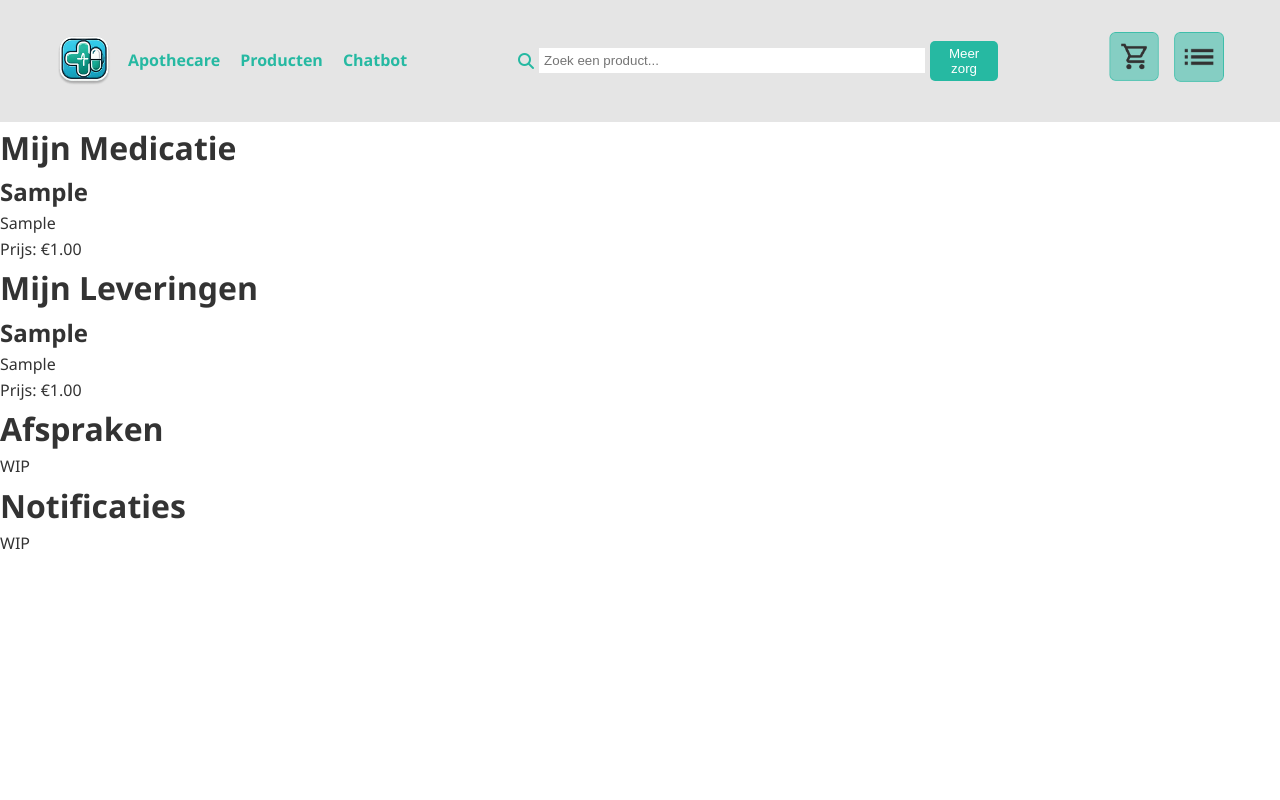
After one commit to SonJoeyKong/webshop-, a PHP site: page /php/klanten/dashboard.php in a window 1280 px wide. The commit adds this page. Run offline with PHP 8.4, Linux system fonts and the light colour scheme; the visitor is signed in with stand-in values (Sample User, id 1); tables that the repository leaves empty or names only in its code hold one stand-in row (values such as "Sample post").

Commit message:
Redirect naar goede dashboard bij role, inhoud van klanten dashboard gemaakt. Login wordt nu ook een Role bij de session gemaakt.

```diff
--- a/php/dashboard.php
+++ b/php/dashboard.php
@@ -5,19 +5,16 @@ session_start();
 if (isset($_SESSION['role'])) {
     if ($_SESSION['role'] === 'user') {
         // Redirect to klanten
-        header('Location: klanten.php');
+        header('Location: klanten/dashboard.php');
         exit();
     } elseif ($_SESSION['role'] === 'personeel') {
-        // Redirect to personeel/dashboard.php
         header('Location: personeel/dashboard.php');
         exit();
     } else {
-        // If role is not recognized, redirect to a default page or show an error
         echo "Onbekende rol. Neem contact op met de beheerder.";
         exit();
     }
 } else {
-    // If no session role is set, redirect to login page
     header('Location: login.php');
     exit();
 }
--- a/php/klanten.php
+++ /dev/null
@@ -1,3 +0,0 @@
-<?php
-echo ("Klanten");
-?>
--- /dev/null
+++ b/php/klanten/dashboard.php
@@ -0,0 +1,131 @@
+<?php
+session_start();
+require_once '../database.php';
+?>
+
+<!DOCTYPE html>
+<html lang="en">
+<head>
+    <meta charset="UTF-8">
+    <meta name="viewport" content="width=device-width, initial-scale=1.0">
+    <title>ApotheCare</title>
+    <link rel="stylesheet" href="../../css/style.css">
+    <link rel="stylesheet" href="../../css/menu.css">
+
+    <!-- icons van het menu & voor dat input field -->
+    <link rel="stylesheet" href="https://cdnjs.cloudflare.com/ajax/libs/font-awesome/6.5.1/css/all.min.css">
+
+    <!-- alpine.js voor het hamburger menutje -->
+    <script src="https://cdn.jsdelivr.net/npm/alpinejs@3.x.x/dist/cdn.min.js" defer></script>
+</head>
+<body>
+    <nav>
+        <div class="nav-container">
+            <div class="nav-left">
+                <a href="../index.html" class="logo-link">
+                    <img src="../../images/logo.png" alt="ApotheCare Logo" class="logo">
+                    <span>Apothecare</span>
+                </a>
+                <a href="#">Producten</a>
+                <a href="#">Chatbot</a>
+            </div>
+            <div class="search-container">
+                <div class="search-group">
+                    <i class="fa-solid fa-magnifying-glass"></i>
+                    <input placeholder="Zoek een product...">
+                    <button>Meer zorg</button>
+                </div>
+            </div>
+            <div class="nav-right">
+                <?php if (isset($_SESSION['username'])): ?> <!-- dit zie je alleen als je een session heb -->
+                    <!-- Winkelwagen knop -->
+                    <a href="cart.php">
+                        <img src="../../images/icons/cart_icon.png" alt="Winkelwagen Icoon" width="50px">
+                    </a>
+
+                    <!-- Dropdown menu -->
+                    <div class="menu" x-data="{ open: false }">
+                        <button @click="open = !open" class="menu-button">
+                            <img src="../../images/icons/menu_icon.png" alt="Menu Icoon" width="50px">
+                        </button>
+
+                        <!-- Menu-items -->
+                        <div class="menu-dropdown" x-show="open" x-transition @click.away="open = false">
+                            <a href="dashboard.php"><i class="fa-solid fa-user"></i> Dashboard</a>
+                            <a href="cart.php"><i class="fa-solid fa-shopping-cart"></i> Winkelwagen</a>
+                            <a href="signout.php"><i class="fa-solid fa-sign-out-alt"></i> Uitloggen</a>
+                        </div>
+                    </div>
+                <?php else: ?> <!-- anders zie je dit alleen -->
+                    <a href="login.php">Inloggen</a>
+                    <a href="register.php">Registreren</a>
+                <?php endif; ?>
+            </div>
+        </div>
+    </nav>
+
+    <main>
+        <div class="dashboard-container">
+            <h1>Mijn Medicatie</h1>
+            <?php
+            $userid = $_SESSION['user_id'];
+
+            $stmt = $conn->prepare("SELECT * FROM recepten WHERE gebruiker_id = :userid");
+            $stmt->bindParam(':userid', $userid, PDO::PARAM_INT);
+            $stmt->execute();
+            $recepten = $stmt->fetchAll(PDO::FETCH_ASSOC);
+
+            foreach ($recepten as $recept) {
+                // Haal productinformatie op
+                $productStmt = $conn->prepare("SELECT * FROM product WHERE id = :product_id");
+                $productStmt->bindParam(':product_id', $recept['product_id'], PDO::PARAM_INT);
+                $productStmt->execute();
+                $product = $productStmt->fetch(PDO::FETCH_ASSOC);
+
+                echo "<div class='recept'>";
+                echo "<h2>" . htmlspecialchars($product['product_naam']) . "</h2>";
+                echo "<p>" . htmlspecialchars($product['product_beschrijving']) . "</p>";
+                echo "<p>Prijs: €" . htmlspecialchars($product['product_prijs']) . "</p>";
+                echo "</div>";
+            }
+            ?>
+        </div>
+
+        <div class="dashboard-container">
+            <h1>Mijn Leveringen</h1>
+            <?php
+            $userid = $_SESSION['user_id'];
+
+            $stmt = $conn->prepare("SELECT * FROM bestelling WHERE gebruiker_id = :userid");
+            $stmt->bindParam(':userid', $userid, PDO::PARAM_INT);
+            $stmt->execute();
+            $bestellingen = $stmt->fetchAll(PDO::FETCH_ASSOC);
+
+            foreach ($bestellingen as $bestelling) {
+                // Haal productinformatie op
+                $productStmt = $conn->prepare("SELECT * FROM product WHERE id = :product_id");
+                $productStmt->bindParam(':product_id', $bestelling['product_id'], PDO::PARAM_INT);
+                $productStmt->execute();
+                $product = $productStmt->fetch(PDO::FETCH_ASSOC);
+
+                echo "<div class='bestelling'>";
+                echo "<h2>" . htmlspecialchars($product['product_naam']) . "</h2>";
+                echo "<p>" . htmlspecialchars($product['product_beschrijving']) . "</p>";
+                echo "<p>Prijs: €" . htmlspecialchars($product['product_prijs']) . "</p>";
+                echo "</div>";
+            }
+            ?>
+        </div>
+
+        <div class="dashboard-container-small">
+            <h1>Afspraken</h1>
+            <p>WIP</p>
+        </div>
+
+        <div class="dashboard-container-small">
+            <h1>Notificaties</h1>
+            <p>WIP</p>
+        </div>
+    </main>
+</body>
+</html>
--- a/php/login.php
+++ b/php/login.php
@@ -18,7 +18,7 @@ if ($_SERVER['REQUEST_METHOD'] === 'POST') {
             session_start();
             $_SESSION['user_id'] = $result['id'];
             $_SESSION['username'] = $result['naam'];
-            header("Location: klanten.php");
+            $_SESSION['role'] = $result['rol'];
             exit;
 
         } else {
```
